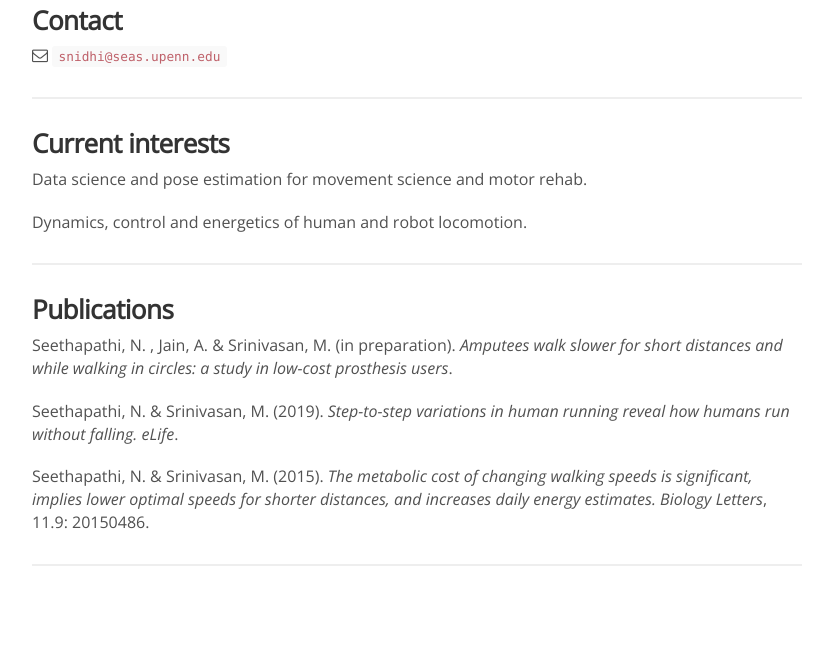
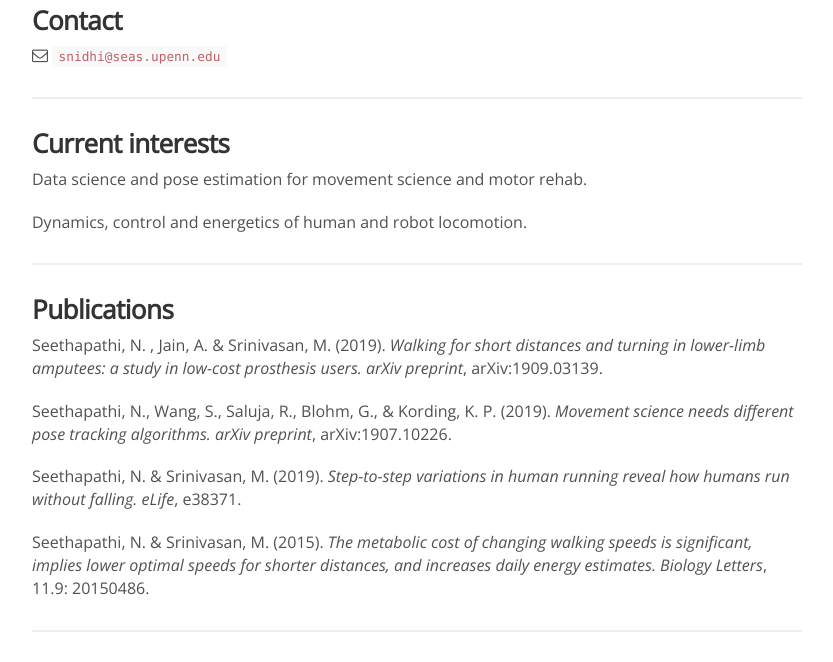
Before and after one commit to KordingLab/KordingLab.github.io, a Jekyll site: the page built from _people/nidhi_seethapathi.md, in a window 1280 px wide and 1016 px high, cut to the strip 354-1016 px from the top of the window. Shown: the whole strip, without its empty margins (223-1056 px from the left). Built offline with Jekyll 4.4.1, drawn with Linux system fonts in a browser that asks for light colours; nearby versions of some CDN libraries; comment, search, counter and statistics services are not loaded.

Commit message:
Update nidhi_seethapathi.md

```diff
--- a/_people/nidhi_seethapathi.md
+++ b/_people/nidhi_seethapathi.md
@@ -23,9 +23,11 @@ Dynamics, control and energetics of human and robot locomotion.
 
 ### Publications
 
-Seethapathi, N. , Jain, A. & Srinivasan, M. (in preparation). _Amputees walk slower for short distances and while walking in circles: a study in low-cost prosthesis users_.
+Seethapathi, N. , Jain, A. & Srinivasan, M. (2019). _Walking for short distances and turning in lower-limb amputees: a study in low-cost prosthesis users. arXiv preprint_, arXiv:1909.03139.
 
-Seethapathi, N. & Srinivasan, M. (2019). _Step-to-step variations in human running reveal how humans run without falling. eLife_.
+Seethapathi, N., Wang, S., Saluja, R., Blohm, G., & Kording, K. P. (2019). _Movement science needs different pose tracking algorithms. arXiv preprint_, arXiv:1907.10226.
+
+Seethapathi, N. & Srinivasan, M. (2019). _Step-to-step variations in human running reveal how humans run without falling. eLife_, e38371.
 
 Seethapathi, N. & Srinivasan, M. (2015). _The metabolic cost of changing walking speeds is significant, implies lower optimal speeds for shorter distances, and increases daily energy estimates. Biology Letters_, 11.9: 20150486.
 
```
